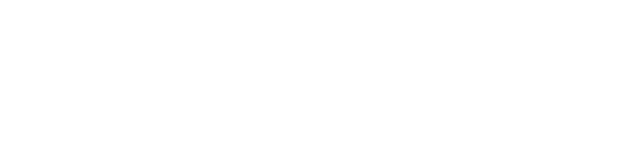
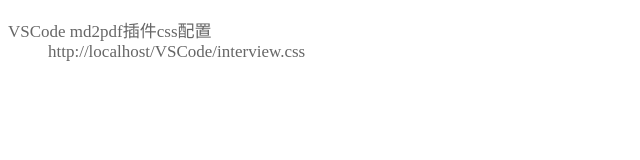
Before and after one commit to Lingdeqing/undefined, a plain HTML site: page index.html in a window 1280 px wide. Shown: the whole page, without its empty margins (0-640 px from the left). Drawn offline with Linux system fonts and the light colour scheme; a web font is replaced by a local one.

Commit message:
显示资源地址

```diff
--- a/index.html
+++ b/index.html
@@ -5,9 +5,21 @@
     <meta name="viewport" content="width=device-width, initial-scale=1.0">
     <meta http-equiv="X-UA-Compatible" content="ie=edge">
     <title>Document</title>
-    <link rel="stylesheet" href="./VSCode/interview.css">
+    <link rel="stylesheet" href="./VSCode/interview.css" data-label="VSCode md2pdf插件css配置">
 </head>
 <body>
-
+    <script type="text/javascript">
+        const css = document.querySelectorAll('link');
+        css.forEach(item => {
+            const dl = document.createElement('dl');
+            const dt = document.createElement('dt');
+            dt.innerHTML = item.dataset.label;
+            const dd = document.createElement('dd');
+            dd.innerHTML = item.href;
+            document.body.appendChild(dl);
+            dl.appendChild(dt);
+            dl.appendChild(dd);
+        })
+    </script>
 </body>
 </html>
```
